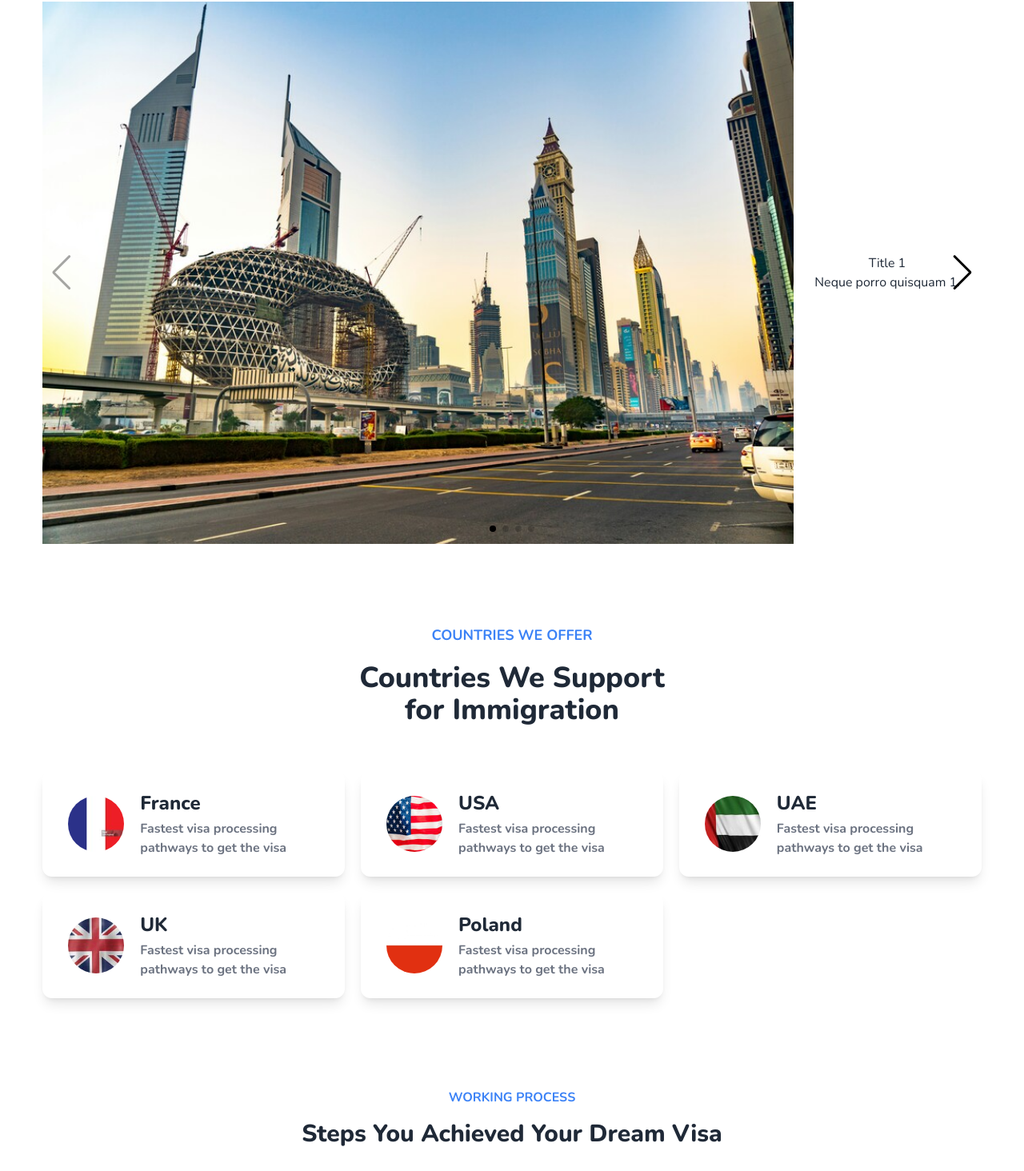
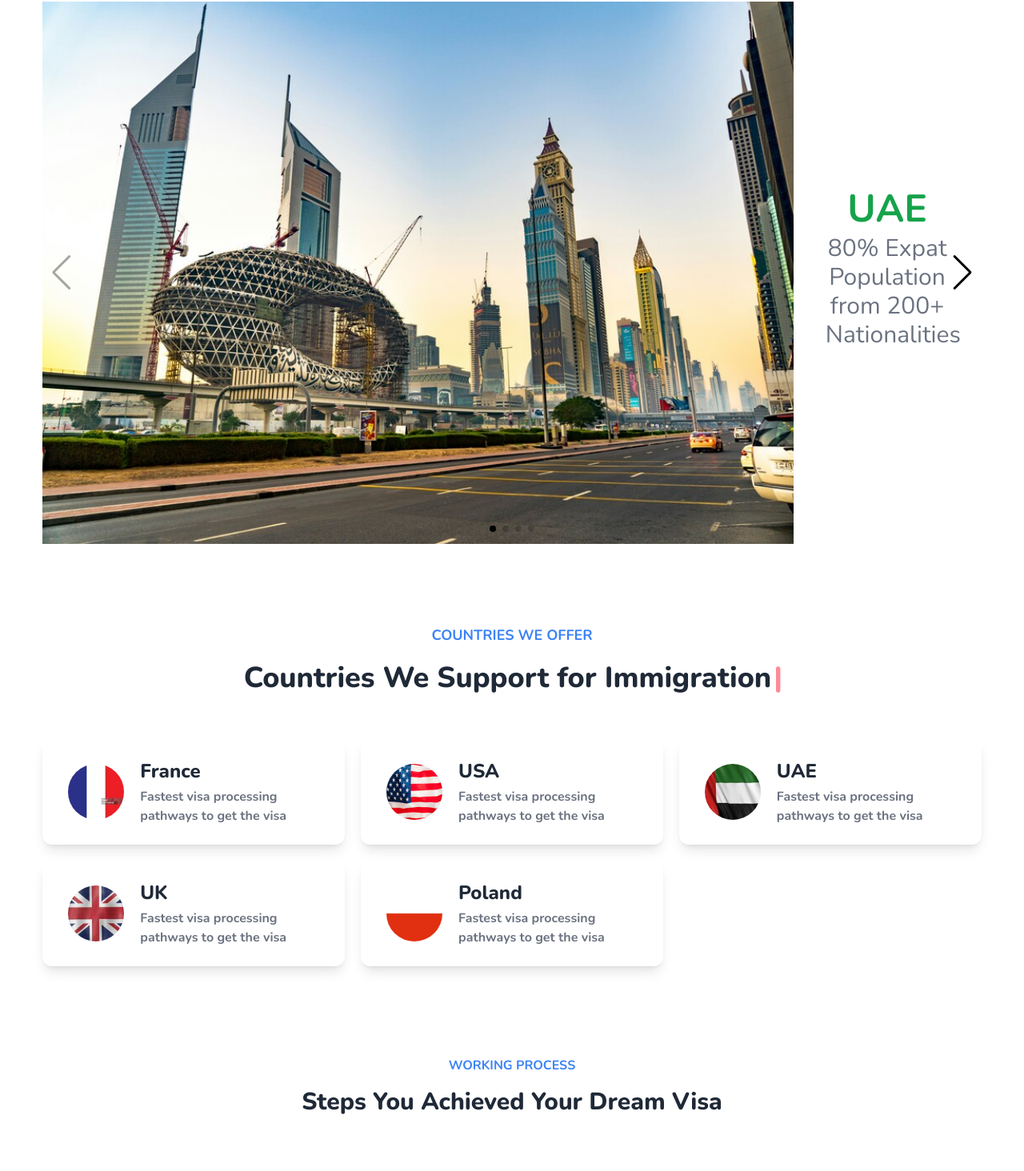
Before and after one commit to tanimtassanim235/visa-center-client, a React (Vite) app: page / in a window 1280 px wide. Shown: the part 142-1606 px from the top of the page at 80% size. Built offline with nearby package versions, Linux system fonts and the light colour scheme.

Commit message:
footer section done

```diff
--- a/package.json
+++ b/package.json
@@ -15,6 +15,7 @@
     "react": "^18.3.1",
     "react-dom": "^18.3.1",
     "react-router-dom": "^7.0.2",
+    "react-simple-typewriter": "^5.0.1",
     "sort-by": "^1.2.0",
     "swiper": "^11.1.15"
   },
--- a/src/components/Banner/Banner.jsx
+++ b/src/components/Banner/Banner.jsx
@@ -34,8 +34,8 @@ const Banner = () => {
                     <div className="swiper-slide-content">
                         <img src={img1} />
                         <div className="text-content">
-                            <h2>Title 1</h2>
-                            <p>Neque porro quisquam  1.</p>
+                            <h2 className='font-bold text-green-600 text-5xl'>UAE</h2>
+                            <p className='text-gray-500  text-3xl py-2'>80% Expat Population from 200+ Nationalities</p>
                         </div>
                     </div>
                 </SwiperSlide>
@@ -43,8 +43,8 @@ const Banner = () => {
                     <div className="swiper-slide-content">
                         <img src={img2} />
                         <div className="text-content">
-                            <h2>Title 2</h2>
-                            <p>Neque porro quisquam  2.</p>
+                            <h2 className='font-bold text-green-600 text-5xl'>USA</h2>
+                            <p className='text-gray-500  text-3xl py-2'>World largest GDP Country</p>
                         </div>
                     </div>
                 </SwiperSlide>
@@ -52,8 +52,8 @@ const Banner = () => {
                     <div className="swiper-slide-content">
                         <img src={img3} />
                         <div className="text-content">
-                            <h2>Title 3</h2>
-                            <p>Neque porro quisquam  3.</p>
+                            <h2 className='font-bold text-fuchsia-600 text-5xl'>UK</h2>
+                            <p className='text-gray-500  text-3xl py-2'>Standing Position 4 with 9.4M Immigrants </p>
                         </div>
                     </div>
                 </SwiperSlide>
@@ -61,8 +61,8 @@ const Banner = () => {
                     <div className="swiper-slide-content">
                         <img src={img4} />
                         <div className="text-content">
-                            <h2>Title 4</h2>
-                            <p>Neque porro quisquam  4.</p>
+                            <h2 className='font-bold text-orange-600 text-5xl'>Poland</h2>
+                            <p className='text-gray-500  text-2xl py-2'>As of 2024, the student visa success rate in Poland is approximately <span className='font-black text-red-700'>95%.</span></p>
                         </div>
                     </div>
                 </SwiperSlide>
--- a/src/components/Banner/banner.css
+++ b/src/components/Banner/banner.css
@@ -18,7 +18,7 @@
 
 .text-content {
   width: 20%;
-  padding: 20px;
+  padding: 40px;
   box-sizing: border-box;
   display: flex;
   flex-direction: column;
--- a/src/components/Footer.jsx
+++ b/src/components/Footer.jsx
@@ -34,6 +34,10 @@ const Footer = () => {
                         Dallas Visa Center
                         <br />
                         Help your dream country visa since 2024
+                        <br />
+                        Email: Email: tt@gmail.com
+                        <br />
+                        Phone: +88018********
                     </p>
                 </aside>
                 <nav className="md:place-self-center md:justify-self-end">
@@ -71,7 +75,9 @@ const Footer = () => {
                                     d="M9 8h-3v4h3v12h5v-12h3.642l.358-4h-4v-1.667c0-.955.192-1.333 1.115-1.333h2.885v-5h-3.808c-3.596 0-5.192 1.583-5.192 4.615v3.385z"></path>
                             </svg>
                         </a>
+
                     </div>
+                    <p>Copyright &copy; 2024 - All right reserved by Tanim Tassanim</p>
                 </nav>
             </footer>
         </div>
--- a/src/components/Testimonial.jsx
+++ b/src/components/Testimonial.jsx
@@ -4,6 +4,8 @@ import usa from '../assets/usa flag.jpeg'
 import uk from '../assets/uk flag.jpeg'
 import uae from '../assets/uae flag.jpeg'
 import poland from '../assets/poland flag.png'
+import { Typewriter } from 'react-simple-typewriter';
+
 
 const Testimonial = () => {
     return (
@@ -11,8 +13,18 @@ const Testimonial = () => {
             <div className='flex flex-col items-center justify-center'>
                 <h2 className='text-lg uppercase text-blue-500 font-bold my-5'>Countries we offer</h2>
                 <p className='md:text-4xl text-3xl text-center font-extrabold'>
-                    Countries We Support <br />
-                    for Immigration
+                    <Typewriter
+                        cursor
+                        cursorBlinking
+                        cursorColor="#fd112b"
+                        delaySpeed={3000}
+                        deleteSpeed={25}
+                        loop={0}
+                        typeSpeed={75}
+                        words={[
+                            ' Countries We Support for Immigration'
+                        ]}
+                    />
                 </p>
                 <div className='my-14 grid grid-cols-1 md:grid-cols-2 lg:grid-cols-3 gap-5 hover:gap-6'>
                     {/* card 1 */}
--- a/src/components/Working.jsx
+++ b/src/components/Working.jsx
@@ -3,13 +3,24 @@ import visa1 from '../assets/document.png'
 import visa2 from '../assets/cash.png'
 import visa3 from '../assets/online-interview.png'
 import visa4 from '../assets/visa.png'
+import { Typewriter } from 'react-simple-typewriter';
 const Working = () => {
     return (
         <div>
             <div className='space-y-4 text-center my-14'>
                 <h3 className='font-bold uppercase text-blue-500'>Working Process</h3>
                 <p className='font-extrabold md:text-3xl text-2xl '>
-                    Steps You Achieved Your Dream Visa
+                    <Typewriter
+                        cursorBlinking
+                        cursorColor="#fd122b"
+                        delaySpeed={3000}
+                        deleteSpeed={250}
+                        loop={0}
+                        typeSpeed={100}
+                        words={[
+                            'Steps You Achieved Your Dream Visa'
+                        ]}
+                    />
                 </p>
             </div>
             <div className='grid grid-cols-1 md:grid-cols-2 lg:grid-cols-4 gap-6'>
```
Also changed, not shown: 1 other file (tests, documents, lock files or other folders).
